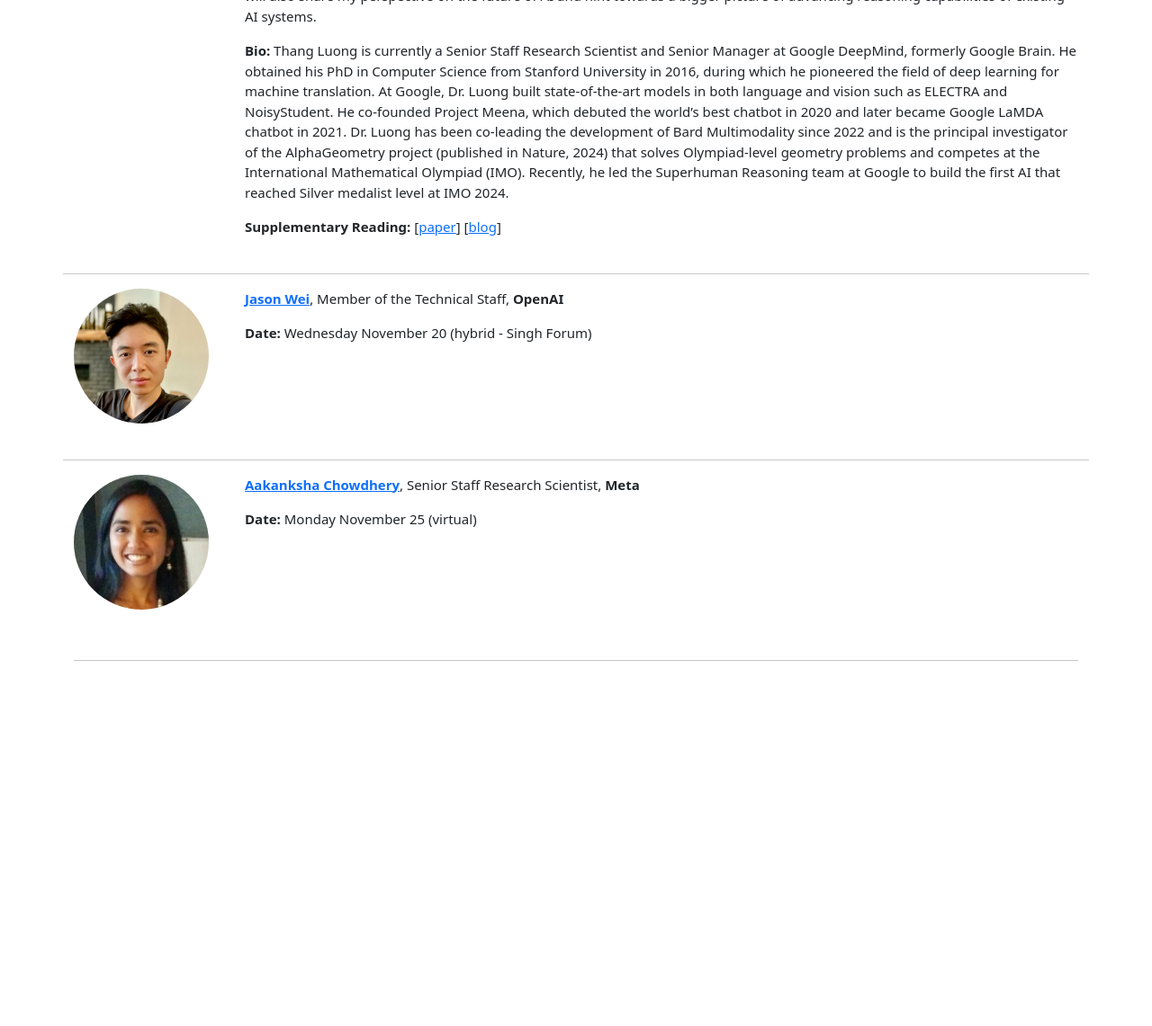
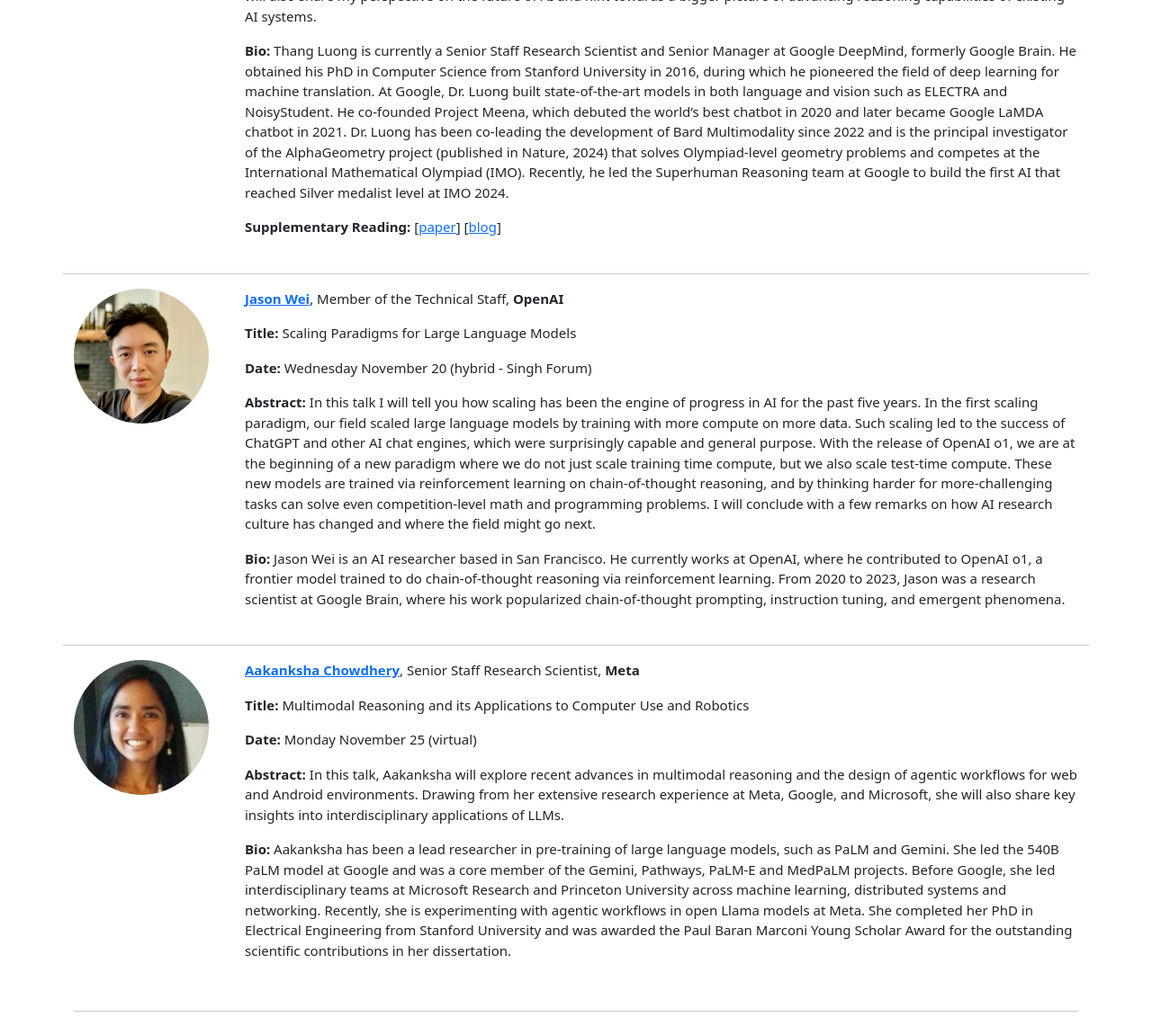
Before and after one commit to llm-class/llm-class.github.io, a Jekyll site: the page built from speakers.html, in a window 1280 px wide and 1400 px high, scrolled down 4148 px, cut to the strip 259-1400 px from the top of the window. Shown: the whole strip at 90% size. Built offline with Jekyll 4.4.1, drawn with Linux system fonts in a browser that asks for light colours; before the commit the page ends 5158 px from its top, so only the background shows below that.

Commit message:
update to speakers

```diff
--- a/_data/speakers.yml
+++ b/_data/speakers.yml
@@ -109,11 +109,17 @@
   position: "Member of the Technical Staff"
   affiliation: "OpenAI"
   image: "images/jason_wei.png"
+  title: "Scaling Paradigms for Large Language Models"
   date: "Wednesday November 20 (hybrid - Singh Forum)"
+  abstract: "In this talk I will tell you how scaling has been the engine of progress in AI for the past five years. In the first scaling paradigm, our field scaled large language models by training with more compute on more data. Such scaling led to the success of ChatGPT and other AI chat engines, which were surprisingly capable and general purpose. With the release of OpenAI o1, we are at the beginning of a new paradigm where we do not just scale training time compute, but we also scale test-time compute. These new models are trained via reinforcement learning on chain-of-thought reasoning, and by thinking harder for more-challenging tasks can solve even competition-level math and programming problems. I will conclude with a few remarks on how AI research culture has changed and where the field might go next."
+  bio: "Jason Wei is an AI researcher based in San Francisco. He currently works at OpenAI, where he contributed to OpenAI o1, a frontier model trained to do chain-of-thought reasoning via reinforcement learning. From 2020 to 2023, Jason was a research scientist at Google Brain, where his work popularized chain-of-thought prompting, instruction tuning, and emergent phenomena."
 
 - name: "Aakanksha Chowdhery"
   url: "https://www.achowdhery.com/"
   position: "Senior Staff Research Scientist"
   affiliation: "Meta"
   image: "images/aakanksha_chowdhery.jpeg"
+  title: "Multimodal Reasoning and its Applications to Computer Use and Robotics"
   date: "Monday November 25 (virtual)"
+  abstract: "In this talk, Aakanksha will explore recent advances in multimodal reasoning and the design of agentic workflows for web and Android environments. Drawing from her extensive research experience at Meta, Google, and Microsoft, she will also share key insights into interdisciplinary applications of LLMs."
+  bio: "Aakanksha has been a lead researcher in pre-training of large language models, such as PaLM and Gemini. She led the 540B PaLM model at Google and was a core member of the Gemini, Pathways, PaLM-E and MedPaLM projects. Before Google, she led interdisciplinary teams at Microsoft Research and Princeton University across machine learning, distributed systems and networking. Recently, she is experimenting with agentic workflows in open Llama models at Meta. She completed her PhD in Electrical Engineering from Stanford University and was awarded the Paul Baran Marconi Young Scholar Award for the outstanding scientific contributions in her dissertation."
```
